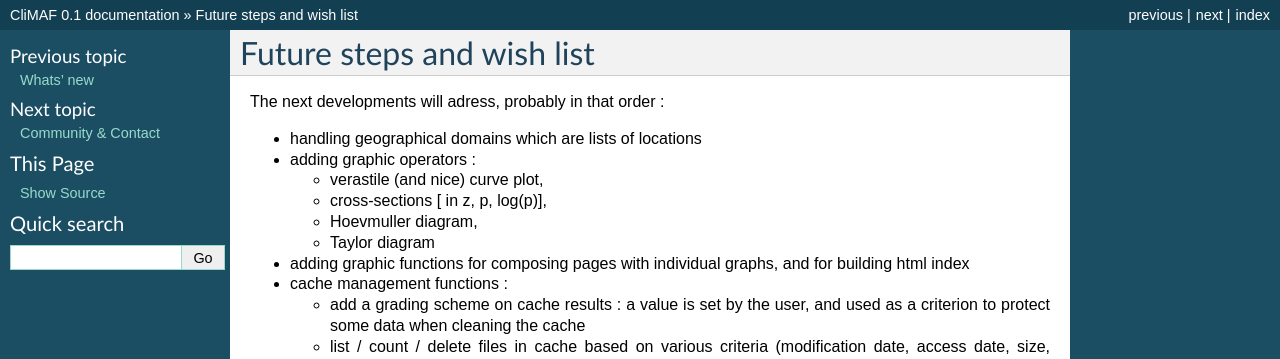
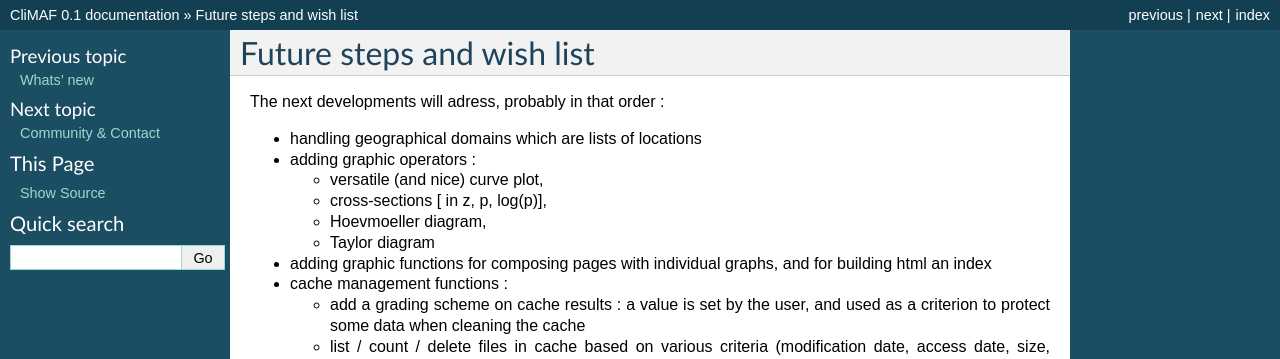
Before and after one commit to rigoudyg/climaf, a Sphinx documentation site: the page built from doc/future_steps.rst, in a window 1280 px wide. Shown: the top 359 px of the page. Built offline with Sphinx 7.4.7, drawn with Linux system fonts in a browser that asks for light colours.

```diff
--- a/doc/future_steps.rst
+++ b/doc/future_steps.rst
@@ -7,15 +7,15 @@
 
 - adding graphic operators :
 
-  - verastile (and nice) curve plot,
+  - versatile (and nice) curve plot,
 
   - cross-sections [ in z, p, log(p)],
 
-  - Hoevmuller diagram,
+  - Hoevmoeller diagram,
 
   - Taylor diagram
 
-- adding graphic functions for composing pages with individual graphs, and for building html index
+- adding graphic functions for composing pages with individual graphs, and for building html an index
 
 - cache management functions :
 
--- a/doc/index.rst
+++ b/doc/index.rst
@@ -17,7 +17,7 @@
 So, CliMAF can be described as :
 
 - an aid for handling access to common climate
-  simulation and re-analysis datafiles, and to to personnal data
+  simulations and re-analysis datafiles, and to to personnal data
   files, in a uniform way
 - a wrapper which provides you with uniform, handy, combination and caching
   features around :
--- a/doc/news.rst
+++ b/doc/news.rst
@@ -10,7 +10,7 @@
 
 - 2005/04/14 - Version 0.5.0 :
 
- - A versionning scheme is now used, which is based on recommendations found at httm://semver.org.
+ - A versionning scheme is now used, which is based on recommendations found at http://semver.org.
 
  - Starting CliMAF :
 
--- a/doc/operators.rst
+++ b/doc/operators.rst
@@ -23,7 +23,8 @@
 
 - the script (or function) calling sequence is registered with CliMAF
   before use, using a dedicated syntax, which allows to map CliMAF
-  managed objects to script (or function) arguments (see below)
+  managed objects to script (or function) arguments (see
+  :class:py:`~climaf.operators.cscript()` , and syntax explanation below)
 
 - all type of diagnostics interface with string-like arguments on the
   command-line (or function call) for providing diagnostic computation
```
Also changed, not shown: doc/functions_processing.rst (+8 -11 lines), doc/functions_results.rst (+6 -1 lines), examples/README.rst, 5 other files.
